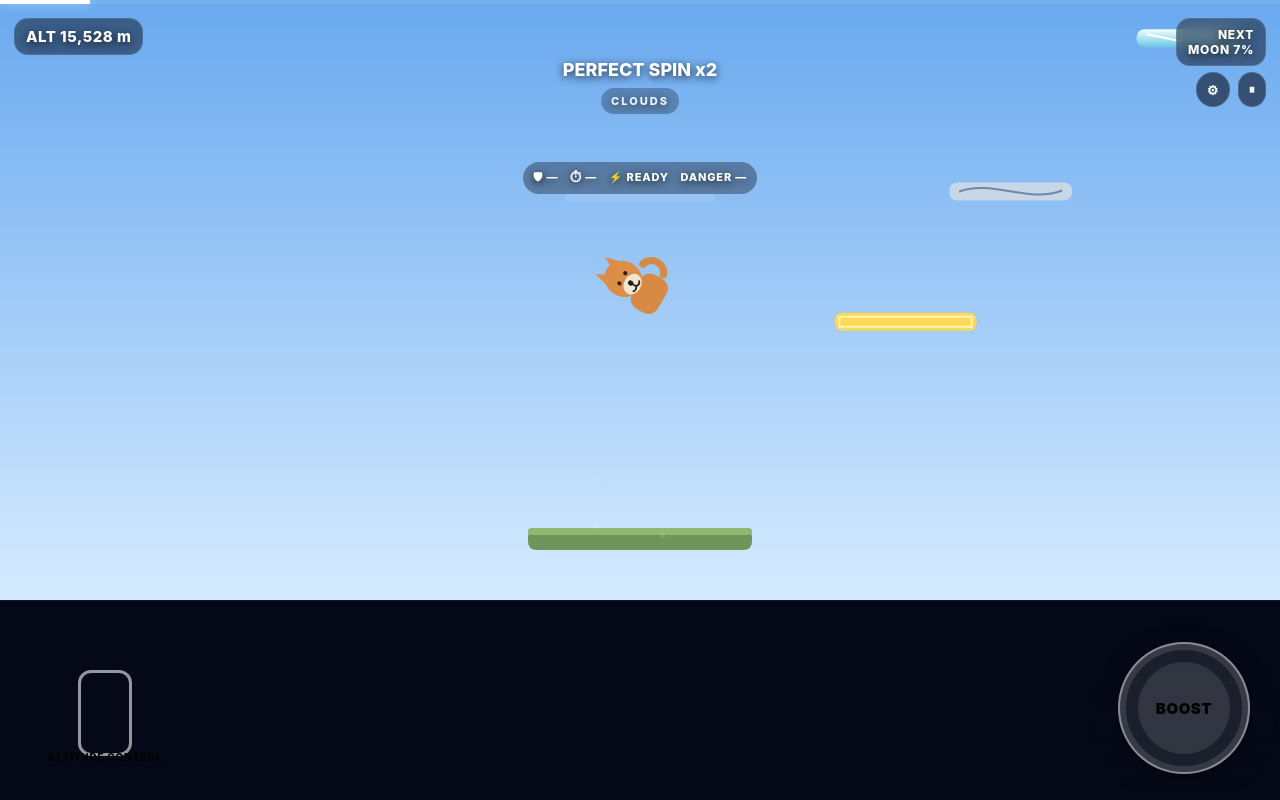
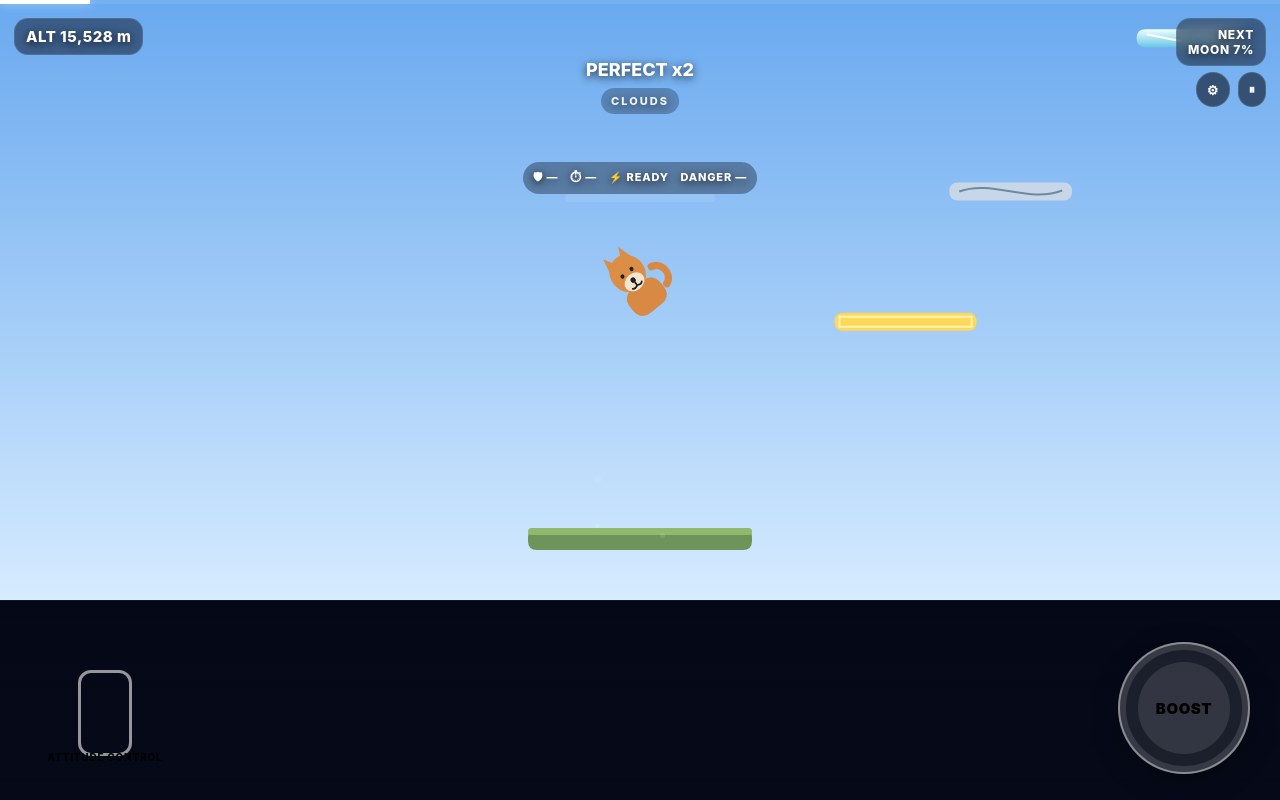
Before and after one commit to czkiii/MoonDoge, a plain HTML site: page index.html in a window 1280 px wide. Both pictures are taken after a click on the button "LAUNCH". Drawn offline with Linux system fonts and the light colour scheme.

Commit message:
Add files via upload

```diff
--- a/index.html
+++ b/index.html
@@ -112,6 +112,7 @@ body.leftHanded #tiltVisual{right:22px;left:auto}
       <div class="toggleLine"><span>HIGH CONTRAST WARNINGS</span><button id="contrastToggle" class="handBtn">OFF</button></div>
       <div class="toggleLine"><span>LARGER UI</span><button id="largeUiToggle" class="handBtn">OFF</button></div>
       <button id="calibrateBtn">CALIBRATE GYRO</button>
+      <button id="resetGyroBtn">RESET GYRO & SENSITIVITY</button>
       <div id="calibrationReadout">CENTER: 0.0°</div>
     </div>
     <button id="settingsClose" class="panelClose">DONE</button>
@@ -131,7 +132,7 @@ body.leftHanded #tiltVisual{right:22px;left:auto}
 (()=>{'use strict';
 const $=id=>document.getElementById(id),canvas=$('game'),ctx=canvas.getContext('2d');
 const altEl=$('alt'),targetEl=$('target'),comboEl=$('combo'),zoneName=$('zoneName'),warningEl=$('warning'),statusEl=$('status'),progressFill=$('progressFill'),panicFill=$('panicFill'),focusBadge=$('focusBadge');
-const overlay=$('overlay'),playBtn=$('play'),boostWrap=$('boostWrap'),boostCore=$('boostCore'),boostProgress=$('boostProgress'),phoneIcon=$('phoneIcon'),settingsBtn=$('settingsBtn'),pauseBtn=$('pauseBtn'),settingsPanel=$('settingsPanel'),pausePanel=$('pausePanel'),settingsClose=$('settingsClose'),resumeBtn=$('resumeBtn'),leftHandBtn=$('leftHandBtn'),rightHandBtn=$('rightHandBtn'),sensitivityRange=$('sensitivityRange'),audioToggle=$('audioToggle'),touchToggle=$('touchToggle'),motionToggle=$('motionToggle'),contrastToggle=$('contrastToggle'),largeUiToggle=$('largeUiToggle'),calibrateBtn=$('calibrateBtn'),calibrationReadout=$('calibrationReadout');
+const overlay=$('overlay'),playBtn=$('play'),boostWrap=$('boostWrap'),boostCore=$('boostCore'),boostProgress=$('boostProgress'),phoneIcon=$('phoneIcon'),settingsBtn=$('settingsBtn'),pauseBtn=$('pauseBtn'),settingsPanel=$('settingsPanel'),pausePanel=$('pausePanel'),settingsClose=$('settingsClose'),resumeBtn=$('resumeBtn'),leftHandBtn=$('leftHandBtn'),rightHandBtn=$('rightHandBtn'),sensitivityRange=$('sensitivityRange'),audioToggle=$('audioToggle'),touchToggle=$('touchToggle'),motionToggle=$('motionToggle'),contrastToggle=$('contrastToggle'),largeUiToggle=$('largeUiToggle'),calibrateBtn=$('calibrateBtn'),resetGyroBtn=$('resetGyroBtn'),calibrationReadout=$('calibrationReadout');
 
 let W=innerWidth,H=innerHeight,DPR=Math.min(devicePixelRatio||1,2),CONTROL_H=Math.max(200,H*.22),PLAY_H=H-CONTROL_H;
 function resize(){W=innerWidth;H=innerHeight;DPR=Math.min(devicePixelRatio||1,2);CONTROL_H=Math.max(200,H*.22);PLAY_H=H-CONTROL_H;document.documentElement.style.setProperty('--control-h',CONTROL_H+'px');canvas.width=W*DPR;canvas.height=H*DPR;ctx.setTransform(DPR,0,0,DPR,0,0)}
@@ -257,7 +258,7 @@ function spawnPlatform(){
 function puff(x,y,n=8,kind='soft'){for(let i=0;i<n;i++)particles.push({x,y,vx:rand(-115,115),vy:rand(-175,-20),life:rand(.28,.64),r:rand(2,5.8),kind})}
 function warn(t,s=.8){warningEl.textContent=t;warningEl.style.opacity=1;warningTimer=s;if(audioEnabled&&(/METEOR|GALE|ROCKET|UFO|ANOMALY|CHAOS|MAJOR/.test(t)))tone(260,.06,.03,'sine')}
 
-function autoBounce(mult=1){doge.vy=-CFG.autoJump*mult*Math.sqrt(gravity(highest));boostReady=true;doge.spin+=(Math.random()<.5?-1:1)*rand(3.4,5.8);puff(doge.x+27,doge.y+52,9,'soft');updateBoostUI()}
+function autoBounce(mult=1){doge.vy=-CFG.autoJump*mult*Math.sqrt(gravity(highest));boostReady=true;doge.spin+=(Math.random()<.5?-1:1)*rand(2.8,4.6);puff(doge.x+27,doge.y+52,9,'soft');updateBoostUI()}
 function doBoost(p){if(!boostReady)return;doge.vy-=(CFG.boostMin+(CFG.boostMax-CFG.boostMin)*p)*Math.sqrt(gravity(highest));doge.vy=Math.max(doge.vy,-1200);boostReady=false;if(p>.82)slowActive=Math.max(slowActive,.18);zoomPulse=Math.max(zoomPulse,.16);puff(doge.x+27,doge.y+52,24,'fart');tone(145,.06,.06,'square');setTimeout(()=>tone(90,.08,.04,'square'),35);updateBoostUI()}
 function updateBoostUI(){let c=389;boostProgress.style.strokeDashoffset=String(c*(1-boostCharge));boostCore.dataset.label=charging?`${Math.round(boostCharge*100)}%`:(boostReady?'BOOST':'USED');boostCore.setAttribute('aria-label',boostCore.dataset.label);boostWrap.classList.toggle('disabled',!boostReady&&!charging)}
 function startBoost(id){if(state!=='playing'||paused||boostId!==null||!boostReady)return;boostId=id;charging=true;boostCharge=0;updateBoostUI()}
@@ -317,8 +318,14 @@ settingsBtn.addEventListener('click',e=>{
   settingsWasPaused=paused;
   if(state==='playing'&&!paused)paused=true;
   settingsPanel.style.display='grid';
-  applyHandedness();
-
+  applyHandedness();applySettings();
+});
+settingsClose.addEventListener('click',e=>{
+  e.preventDefault();settingsPanel.style.display='none';
+  if(state==='playing'&&!settingsWasPaused)paused=false;
+});
+leftHandBtn.addEventListener('click',e=>{e.preventDefault();handedness='left';safeSet('moonDogeHandedness','left');applyHandedness()});
+rightHandBtn.addEventListener('click',e=>{e.preventDefault();handedness='right';safeSet('moonDogeHandedness','right');applyHandedness()});
 sensitivityRange.addEventListener('input',()=>{sensitivity=parseFloat(sensitivityRange.value);safeSet('moonDogeSensitivity',String(sensitivity))});
 audioToggle.addEventListener('click',()=>{audioEnabled=!audioEnabled;safeSet('moonDogeAudio',audioEnabled?'1':'0');applySettings();if(audioEnabled)ensureAudio()});
 touchToggle.addEventListener('click',()=>{touchFallback=!touchFallback;safeSet('moonDogeTouchFallback',touchFallback?'1':'0');applySettings()});
@@ -326,30 +333,20 @@ motionToggle.addEventListener('click',()=>{reducedMotion=!reducedMotion;safeSet(
 contrastToggle.addEventListener('click',()=>{highContrast=!highContrast;safeSet('moonDogeHighContrast',highContrast?'1':'0');applySettings()});
 largeUiToggle.addEventListener('click',()=>{largeUi=!largeUi;safeSet('moonDogeLargeUi',largeUi?'1':'0');applySettings()});
 calibrateBtn.addEventListener('click',()=>{gyroCenter=lastGamma;safeSet('moonDogeGyroCenter',String(gyroCenter));applySettings();warn('GYRO CALIBRATED',.5)});
-applySettings();
-
+resetGyroBtn.addEventListener('click',()=>{
+  gyroCenter=0;
+  sensitivity=1;
+  safeSet('moonDogeGyroCenter','0');
+  safeSet('moonDogeSensitivity','1');
+  steer=0;
+  keySteer=0;
+  applySettings();
+  warn('GYRO + SENSITIVITY RESET',.65);
 });
-settingsClose.addEventListener('click',e=>{
-  e.preventDefault();settingsPanel.style.display='none';
-  if(state==='playing'&&!settingsWasPaused)paused=false;
-});
-leftHandBtn.addEventListener('click',e=>{
-  e.preventDefault();handedness='left';safeSet('moonDogeHandedness','left');applyHandedness();
-});
-rightHandBtn.addEventListener('click',e=>{
-  e.preventDefault();handedness='right';safeSet('moonDogeHandedness','right');applyHandedness();
-});
-pauseBtn.addEventListener('click',e=>{
-  e.preventDefault();
-  if(state!=='playing')return;
-  setPaused(!paused);
-});
+pauseBtn.addEventListener('click',e=>{e.preventDefault();if(state!=='playing')return;setPaused(!paused)});
 resumeBtn.addEventListener('click',e=>{e.preventDefault();setPaused(false)});
-document.addEventListener('visibilitychange',()=>{
-  if(document.hidden&&state==='playing'&&!paused)setPaused(true);
-});
-applyHandedness();
-
+document.addEventListener('visibilitychange',()=>{if(document.hidden&&state==='playing'&&!paused)setPaused(true)});
+applyHandedness();applySettings();
 
 document.addEventListener('touchmove',e=>{
   if(!touchFallback||state!=='playing'||paused)return;
@@ -363,8 +360,21 @@ document.addEventListener('touchmove',e=>{
 },{passive:true});
 document.addEventListener('touchend',()=>{if(touchFallback)steer=0},{passive:true});
 
-async function begin(){ensureAudio();await requestMotion();overlay.style.display='none';state='playing';paused=false;pausePanel.style.display='none';reset();setTimeout(()=>autoBounce(1),150)}
-playBtn.addEventListener('click',begin);playBtn.addEventListener('touchend',e=>{e.preventDefault();begin()},{passive:false});
+let starting=false;
+function begin(){
+  if(starting||state==='playing')return;
+  starting=true;
+  clearGameSelection();
+  // Start the game immediately. Gyro permission is requested from the same user gesture,
+  // but failure/slow permission UI must never block LAUNCH.
+  try{ensureAudio()}catch(e){}
+  try{requestMotion().catch(()=>{})}catch(e){}
+  overlay.style.display='none';
+  state='playing';paused=false;pausePanel.style.display='none';
+  reset();
+  setTimeout(()=>{if(state==='playing'&&!paused)autoBounce(1);starting=false},150);
+}
+playBtn.addEventListener('click',e=>{e.preventDefault();begin()});
 
 function hit(px,py,power=1){
   if(hitCooldown>0)return;
@@ -562,7 +572,7 @@ function update(dt0){
   doge.vx+=(input*CFG.airAccel*steerScale+fairWind+turbulence)*dt;
   if(surfaceType==='sticky'&&surfaceTimer>0)doge.vx*=Math.pow(.78,dt*60);
   doge.vx=clamp(doge.vx,-CFG.maxX,CFG.maxX);doge.vx*=Math.pow(CFG.damping,dt*60);
-  doge.vy+=CFG.gravity*gravity(highest)*dt;doge.x+=doge.vx*dt;doge.y+=doge.vy*dt;doge.rot+=doge.spin*dt;doge.spin*=Math.pow(.93,dt*60);spins+=Math.abs(doge.spin*dt)/(Math.PI*2);if(Math.cos(doge.rot)<-.35)upsideTime+=dt;doge.x=clamp(doge.x,-8,W-doge.w+8);
+  doge.vy+=CFG.gravity*gravity(highest)*dt;doge.x+=doge.vx*dt;doge.y+=doge.vy*dt;doge.rot+=doge.spin*dt;doge.spin=clamp(doge.spin,-13,13);doge.spin*=Math.pow(.90,dt*60);spins+=Math.abs(doge.spin*dt)/(Math.PI*2);if(Math.cos(doge.rot)<-.35)upsideTime+=dt;doge.x=clamp(doge.x,-8,W-doge.w+8);
 
   for(const p of platforms){
     p.t+=dt;if(['moving','planeP','ring'].includes(p.type))p.x=p.baseX+Math.sin(p.t*1.2)*Math.min(66,W*.14);
@@ -597,20 +607,26 @@ function update(dt0){
         let upright=Math.min(ang,twoPI-ang);
         const spinGood=upright<0.48;
         const spinBad=upright>1.25&&upright<5.03;
+        const spinLandingEnabled=runTime>28;
 
-        if(perfect&&spinGood){
+        if(perfect&&spinGood&&spinLandingEnabled){
           combo=Math.min(8,combo+1);comboEl.textContent=`PERFECT SPIN x${combo}`;comboEl.style.opacity=1;if(combo>=8)shield=1;
-          doge.spin*=.42;doge.rot*=.35;
         }else if(perfect){
           combo=Math.min(8,combo+1);comboEl.textContent=`PERFECT x${combo}`;comboEl.style.opacity=1;if(combo>=8)shield=1;
         }else{
           combo=0;comboEl.style.opacity=0;
         }
 
-        if(spinBad){badDecisions++;
-          doge.vx+=Math.sin(ang)*95;
-          doge.faceTimer=.28;
-          warn('MESSY LANDING',.26);
+        // Always stabilize heavily on landing so the doge doesn't stay upside-down.
+        doge.spin*=spinLandingEnabled?.28:.14;
+        let signedAng=((doge.rot+Math.PI)%(Math.PI*2)+Math.PI*2)%(Math.PI*2)-Math.PI;
+        doge.rot-=signedAng*(spinLandingEnabled?.64:.84);
+
+        // Side-kick only starts after the opening phase, and is much weaker.
+        if(spinLandingEnabled&&spinBad){
+          doge.vx+=Math.sin(ang)*42;
+          doge.faceTimer=.22;
+          warn('MESSY LANDING',.22);
         }
         autoBounce(special);break
       }
--- a/sw.js
+++ b/sw.js
@@ -1,4 +1,4 @@
-const CACHE='moon-doge-launch-settings-structure-fix';
+const CACHE='moon-doge-gyro-spin-balance';
 const ASSETS=['./','./index.html','./manifest.webmanifest','./icon-192.png','./icon-512.png'];
 self.addEventListener('install',e=>{self.skipWaiting();e.waitUntil(caches.open(CACHE).then(c=>c.addAll(ASSETS)))});
 self.addEventListener('activate',e=>{e.waitUntil(caches.keys().then(keys=>Promise.all(keys.filter(k=>k!==CACHE).map(k=>caches.delete(k)))).then(()=>self.clients.claim()))});
```
Also changed, not shown: README.txt.
